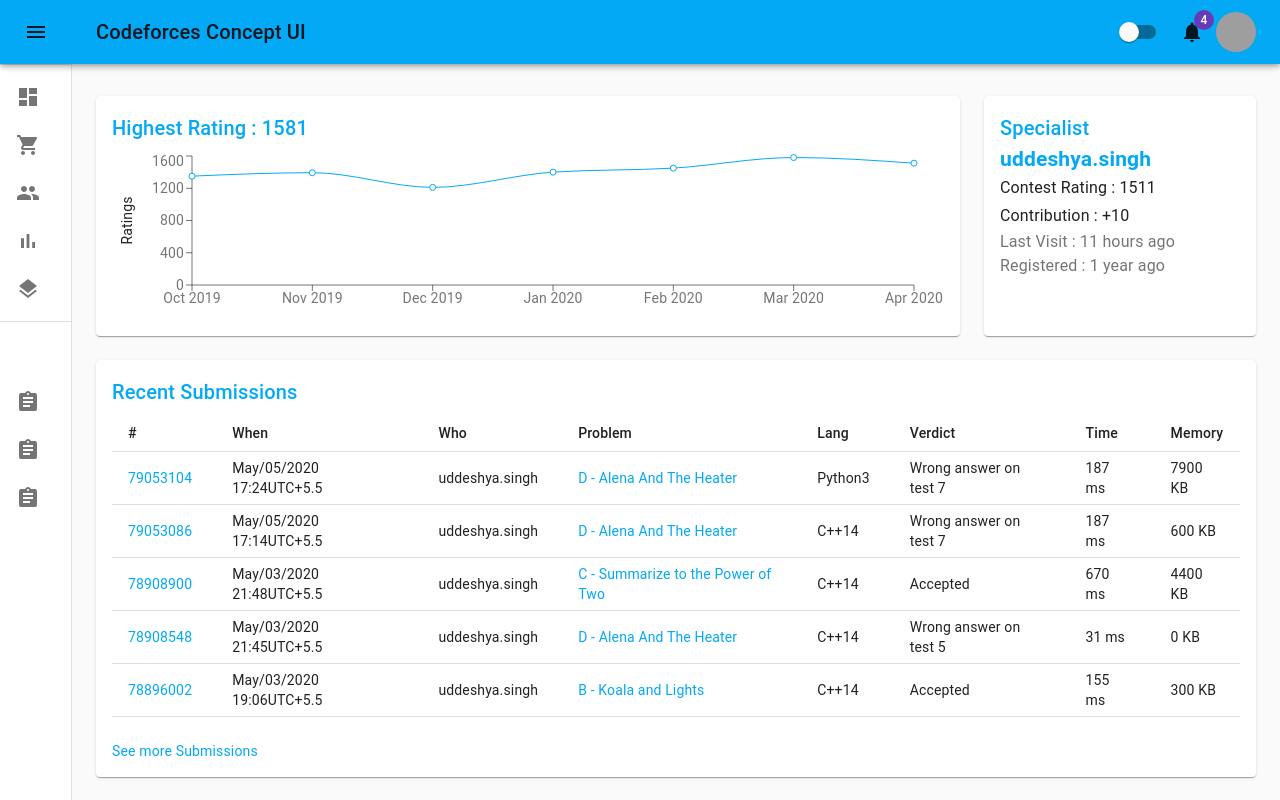
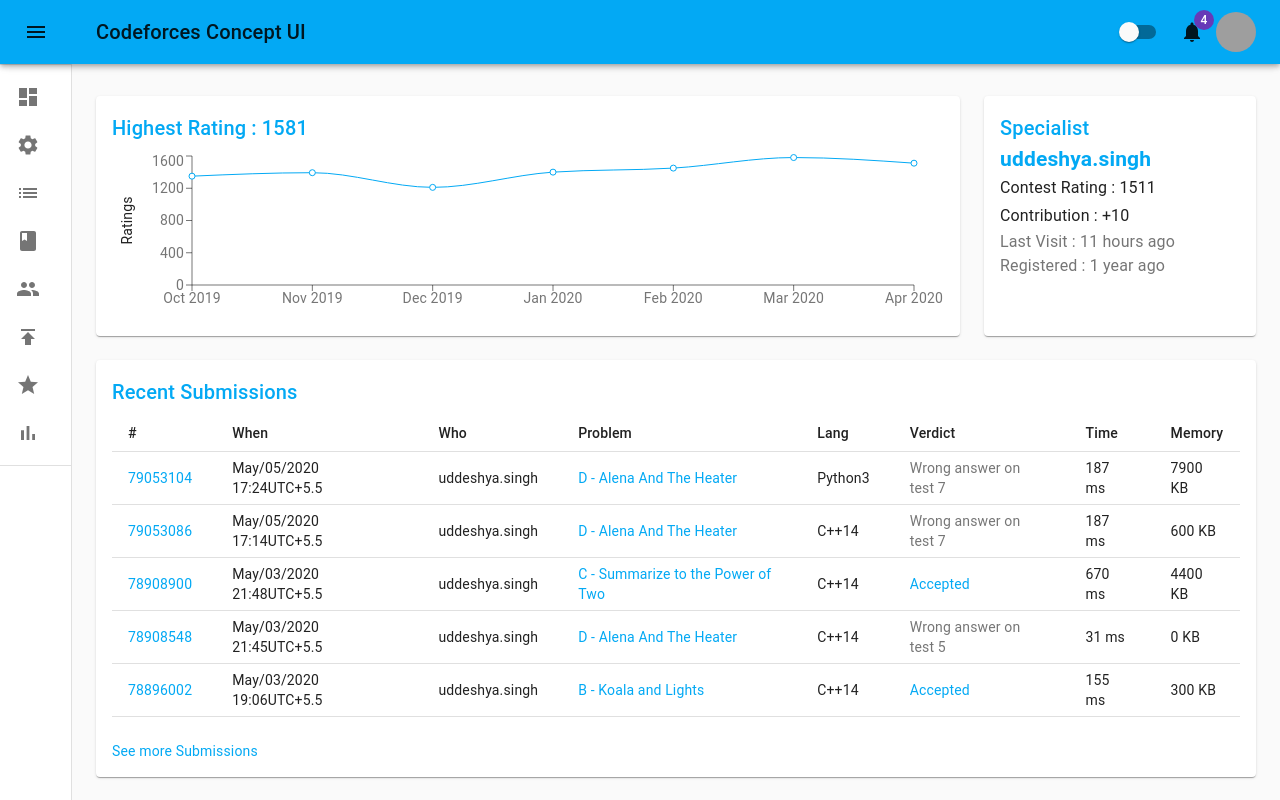
Before and after one commit to uds5501/dashboard-switch-themes, a React (Create React App) app: page / in a window 1280 px wide. Built offline with nearby package versions, Linux system fonts and the light colour scheme; grey boxes are pictures that could not be loaded.

Commit message:
[feat] Modify imports
- imports across the app have been cascaded

```diff
--- a/src/Dashboard/Dashboard.js
+++ b/src/Dashboard/Dashboard.js
@@ -1,26 +1,28 @@
 import React, { useState } from "react";
 import clsx from "clsx";
 import { makeStyles } from "@material-ui/core/styles";
-import CssBaseline from "@material-ui/core/CssBaseline";
-import Switch from "@material-ui/core/Switch";
-import Drawer from "@material-ui/core/Drawer";
-import Box from "@material-ui/core/Box";
-import AppBar from "@material-ui/core/AppBar";
-import Toolbar from "@material-ui/core/Toolbar";
-import List from "@material-ui/core/List";
-import Avatar from "@material-ui/core/Avatar";
-import Typography from "@material-ui/core/Typography";
-import Divider from "@material-ui/core/Divider";
-import IconButton from "@material-ui/core/IconButton";
-import Badge from "@material-ui/core/Badge";
-import Container from "@material-ui/core/Container";
-import Grid from "@material-ui/core/Grid";
-import Paper from "@material-ui/core/Paper";
-import Link from "@material-ui/core/Link";
+import {
+  CssBaseline,
+  Switch,
+  Drawer,
+  Box,
+  AppBar,
+  Toolbar,
+  List,
+  Avatar,
+  Typography,
+  Divider,
+  IconButton,
+  Badge,
+  Container,
+  Grid,
+  Paper,
+  Link
+} from "@material-ui/core";
 import MenuIcon from "@material-ui/icons/Menu";
 import ChevronLeftIcon from "@material-ui/icons/ChevronLeft";
 import NotificationsIcon from "@material-ui/icons/Notifications";
-import { mainListItems, secondaryListItems } from "./listItems";
+import { mainListItems } from "./listItems";
 import {
   orange,
   lightBlue,
@@ -215,7 +217,6 @@
           <Divider />
           <List>{mainListItems}</List>
           <Divider />
-          <List>{secondaryListItems}</List>
         </Drawer>
         <main className={classes.content}>
           <div className={classes.appBarSpacer} />
--- a/src/Dashboard/Submissions.js
+++ b/src/Dashboard/Submissions.js
@@ -1,14 +1,17 @@
 import React from "react";
-import Link from "@material-ui/core/Link";
 import { makeStyles } from "@material-ui/core/styles";
-import Table from "@material-ui/core/Table";
-import TableBody from "@material-ui/core/TableBody";
-import TableCell from "@material-ui/core/TableCell";
-import TableHead from "@material-ui/core/TableHead";
-import TableRow from "@material-ui/core/TableRow";
+import {
+  Table,
+  TableBody,
+  TableCell,
+  TableHead,
+  TableRow,
+  Link,
+  Typography
+} from "@material-ui/core";
 import Title from "./Title";
 
-// Generate Order Data
+// Generate Submission Data
 function createData(id, hash, when, who, problem, lang, verdict, time, memory) {
   return { id, hash, when, who, problem, lang, verdict, time, memory };
 }
@@ -115,7 +118,16 @@
                 </Link>
               </TableCell>
               <TableCell>{row.lang}</TableCell>
-              <TableCell>{row.verdict}</TableCell>
+              <TableCell>
+                <Typography
+                  color={
+                    row.verdict === "Accepted" ? "primary" : "textSecondary"
+                  }
+                  variant="body2"
+                >
+                  {row.verdict}
+                </Typography>
+              </TableCell>
               <TableCell>{row.time}</TableCell>
               <TableCell>{row.memory}</TableCell>
             </TableRow>
--- a/src/Dashboard/listItems.js
+++ b/src/Dashboard/listItems.js
@@ -1,14 +1,21 @@
 import React from "react";
-import ListItem from "@material-ui/core/ListItem";
-import ListItemIcon from "@material-ui/core/ListItemIcon";
-import ListItemText from "@material-ui/core/ListItemText";
-import ListSubheader from "@material-ui/core/ListSubheader";
+import {
+  ListItemIcon,
+  ListItem,
+  ListItemText,
+  ListSubheader
+} from "@material-ui/core";
 import DashboardIcon from "@material-ui/icons/Dashboard";
 import ShoppingCartIcon from "@material-ui/icons/ShoppingCart";
 import PeopleIcon from "@material-ui/icons/People";
 import BarChartIcon from "@material-ui/icons/BarChart";
 import LayersIcon from "@material-ui/icons/Layers";
 import AssignmentIcon from "@material-ui/icons/Assignment";
+import StarIcon from "@material-ui/icons/Star";
+import PublishIcon from "@material-ui/icons/Publish";
+import BookIcon from "@material-ui/icons/Book";
+import ListIcon from "@material-ui/icons/List";
+import SettingsIcon from "@material-ui/icons/Settings";
 
 export const mainListItems = (
   <div>
@@ -20,51 +27,45 @@
     </ListItem>
     <ListItem button>
       <ListItemIcon>
-        <ShoppingCartIcon />
+        <SettingsIcon />
       </ListItemIcon>
-      <ListItemText primary="Orders" />
+      <ListItemText primary="Settings" />
+    </ListItem>
+    <ListItem button>
+      <ListItemIcon>
+        <ListIcon />
+      </ListItemIcon>
+      <ListItemText primary="Lists" />
+    </ListItem>
+    <ListItem button>
+      <ListItemIcon>
+        <BookIcon />
+      </ListItemIcon>
+      <ListItemText primary="Blog" />
     </ListItem>
     <ListItem button>
       <ListItemIcon>
         <PeopleIcon />
       </ListItemIcon>
-      <ListItemText primary="Customers" />
+      <ListItemText primary="Teams" />
+    </ListItem>
+    <ListItem button>
+      <ListItemIcon>
+        <PublishIcon />
+      </ListItemIcon>
+      <ListItemText primary="Submissions" />
+    </ListItem>
+    <ListItem button>
+      <ListItemIcon>
+        <StarIcon />
+      </ListItemIcon>
+      <ListItemText primary="Favourites" />
     </ListItem>
     <ListItem button>
       <ListItemIcon>
         <BarChartIcon />
       </ListItemIcon>
-      <ListItemText primary="Reports" />
-    </ListItem>
-    <ListItem button>
-      <ListItemIcon>
-        <LayersIcon />
-      </ListItemIcon>
-      <ListItemText primary="Integrations" />
+      <ListItemText primary="Contests" />
     </ListItem>
   </div>
 );
-
-export const secondaryListItems = (
-  <div>
-    <ListSubheader inset>Saved reports</ListSubheader>
-    <ListItem button>
-      <ListItemIcon>
-        <AssignmentIcon />
-      </ListItemIcon>
-      <ListItemText primary="Current month" />
-    </ListItem>
-    <ListItem button>
-      <ListItemIcon>
-        <AssignmentIcon />
-      </ListItemIcon>
-      <ListItemText primary="Last quarter" />
-    </ListItem>
-    <ListItem button>
-      <ListItemIcon>
-        <AssignmentIcon />
-      </ListItemIcon>
-      <ListItemText primary="Year-end sale" />
-    </ListItem>
-  </div>
-);
```
